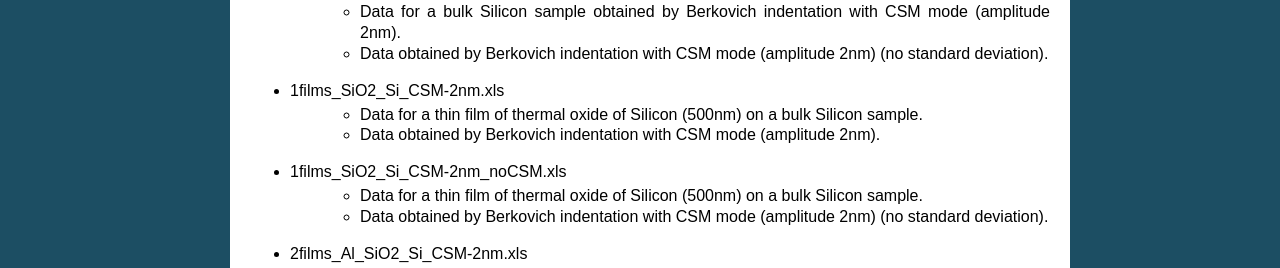
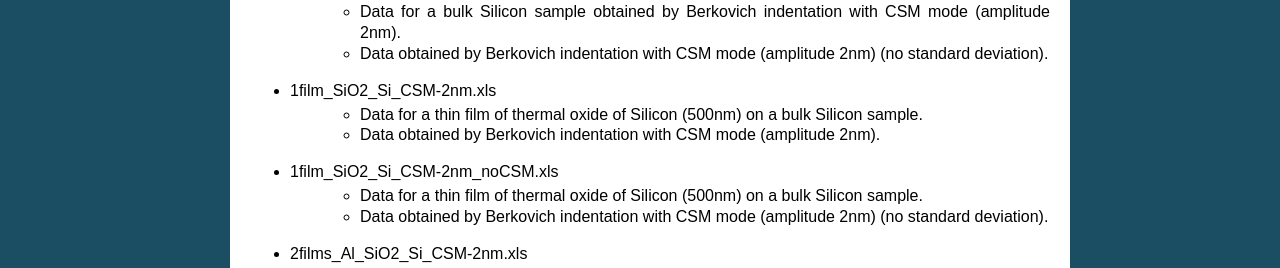
Before and after one commit to DavidMercier/NIMS, a Sphinx documentation site: the page built from doc/examples.rst, in a window 1280 px wide. Shown: the part 389-657 px from the top of the page. Built offline with Sphinx 7.4.7, drawn with Linux system fonts in a browser that asks for light colours.

Commit message:
updated doc/pictures and customized menu

```diff
--- a/doc/examples.rst
+++ b/doc/examples.rst
@@ -19,11 +19,11 @@ Examples
     - Data for a bulk Silicon sample obtained by Berkovich indentation with CSM mode (amplitude 2nm).
     - Data obtained by Berkovich indentation with CSM mode (amplitude 2nm) (no standard deviation).
 
-* 1films_SiO2_Si_CSM-2nm.xls
+* 1film_SiO2_Si_CSM-2nm.xls
     - Data for a thin film of thermal oxide of Silicon (500nm) on a bulk Silicon sample.
     - Data obtained by Berkovich indentation with CSM mode (amplitude 2nm).
 
-* 1films_SiO2_Si_CSM-2nm_noCSM.xls
+* 1film_SiO2_Si_CSM-2nm_noCSM.xls
     - Data for a thin film of thermal oxide of Silicon (500nm) on a bulk Silicon sample.
     - Data obtained by Berkovich indentation with CSM mode (amplitude 2nm) (no standard deviation).
 
--- a/doc/models.rst
+++ b/doc/models.rst
@@ -53,7 +53,7 @@ Model of Oliver and Pharr [#OliverPharr_1992]_ :
 
 where :math:`\epsilon` is a constant function of the indenter's geometry (0.72 for the Berkovich indenter and 0.75 for paraboloids of revolution).
 
-Model of Loubet et al. [#Bec_1996]_ ,[#Hochstetter_1999]_ :
+Model of Loubet et al. [#Bec_1996]_ , [#Hochstetter_1999]_ :
 
 		.. math:: h_\text{c} = \alpha * (h_\text{t} - F/S)
 				:label: loubet_model
@@ -74,13 +74,13 @@ Elastic properties of a thin film on a multilayer system
 ++++++++++++++++++++++++++++++++++++++++++++++++++++++++
 
 .. figure:: ./_pictures/multilayer_sample_elastic_model.png
-   :scale: 40 %
+   :scale: 30 %
    :align: center
 
    *Figure 3 : Schematic of elastic multilayer model.*
 
 .. figure:: ./_pictures/multilayer_sample_methodology.png
-   :scale: 40 %
+   :scale: 30 %
    :align: center
 
    *Figure 4 : Experimental process to apply for elastic multilayer model.*
```
Also changed, not shown: doc/_pictures/GUI_Main_Window.png, doc/_pictures/GUI_Main_Window_Efilm_curve.png, doc/_pictures/GUI_Main_Window_Esample_curve.png, doc/_pictures/GUI_Main_Window_Lh_curve.png, 6 other files.
